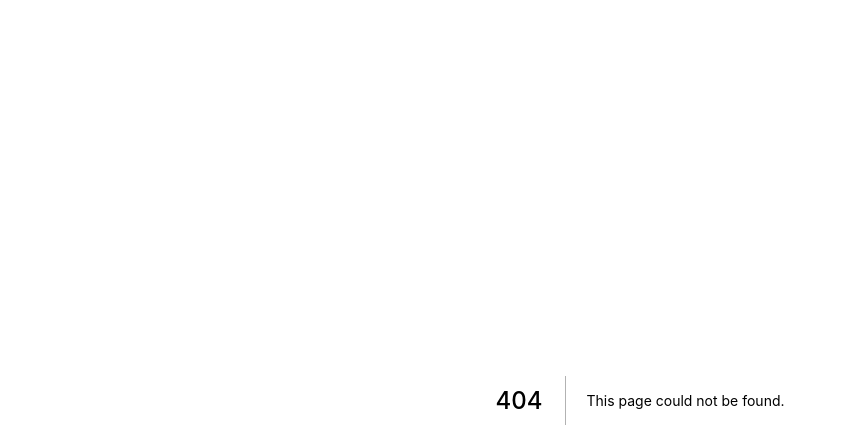
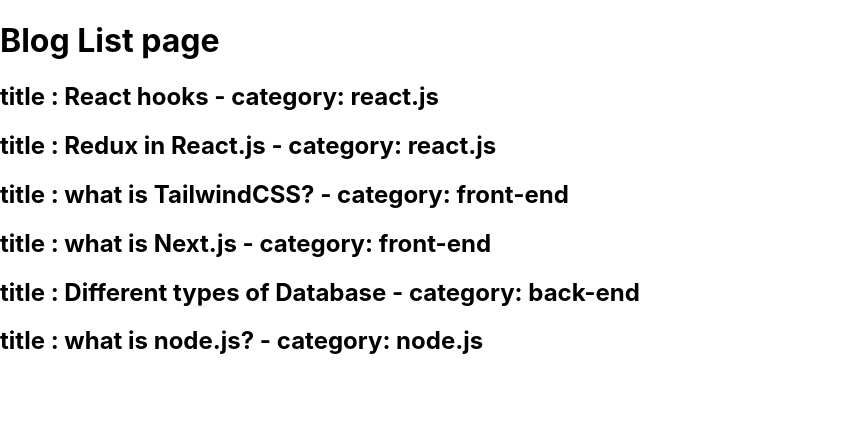
Before and after one commit to sahebmohammadi/next-course, a Next.js app: page /blogs in a window 1280 px wide. Before the commit this address had no page. Shown: the top 448 px of the page, without its empty margins (0-847 px from the left). Built offline with nearby package versions, Linux system fonts and the light colour scheme; data requests are answered from the project's data file.

Commit message:
SSR madter page

```diff
--- a/db.json
+++ b/db.json
@@ -18,5 +18,43 @@
       "price": 3000,
       "description": "description 3"
     }
+  ],
+  "blogs": [
+    {
+      "id": 1,
+      "title": "React hooks",
+      "category": "react.js",
+      "description": "description 1"
+    },
+    {
+      "id": 2,
+      "title": "Redux in React.js",
+      "category": "react.js",
+      "description": "description 2"
+    },
+    {
+      "id": 3,
+      "title": "what is TailwindCSS?",
+      "category": "front-end",
+      "description": "description 3"
+    },
+    {
+      "id": 4,
+      "title": "what is Next.js",
+      "category": "front-end",
+      "description": "description 4"
+    },
+    {
+      "id": 5,
+      "title": "Different types of Database",
+      "category": "back-end",
+      "description": "description 5"
+    },
+    {
+      "id": 6,
+      "title": "what is node.js?",
+      "category": "node.js",
+      "description": "description 6"
+    }
   ]
 }
--- /dev/null
+++ b/pages/blogs/index.js
@@ -0,0 +1,30 @@
+import axios from "axios";
+
+const BlogList = ({ blogs }) => {
+  return (
+    <div>
+      <h1>Blog List page</h1>
+      <div>
+        {blogs.map((blog) => {
+          return (
+            <h2 key={blog.id}>
+              title : {blog.title} - category: {blog.category}
+            </h2>
+          );
+        })}
+      </div>
+    </div>
+  );
+};
+
+export default BlogList;
+
+export async function getServerSideProps(context) {
+  const { data } = await axios.get("http://localhost:4000/blogs");
+
+  return {
+    props: {
+      blogs: data,
+    },
+  };
+}
```
